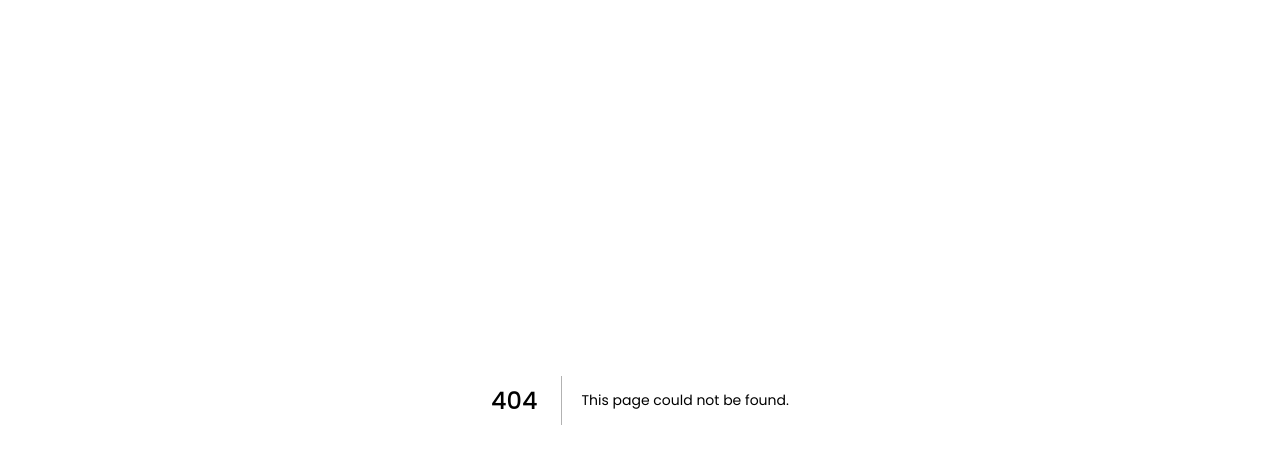
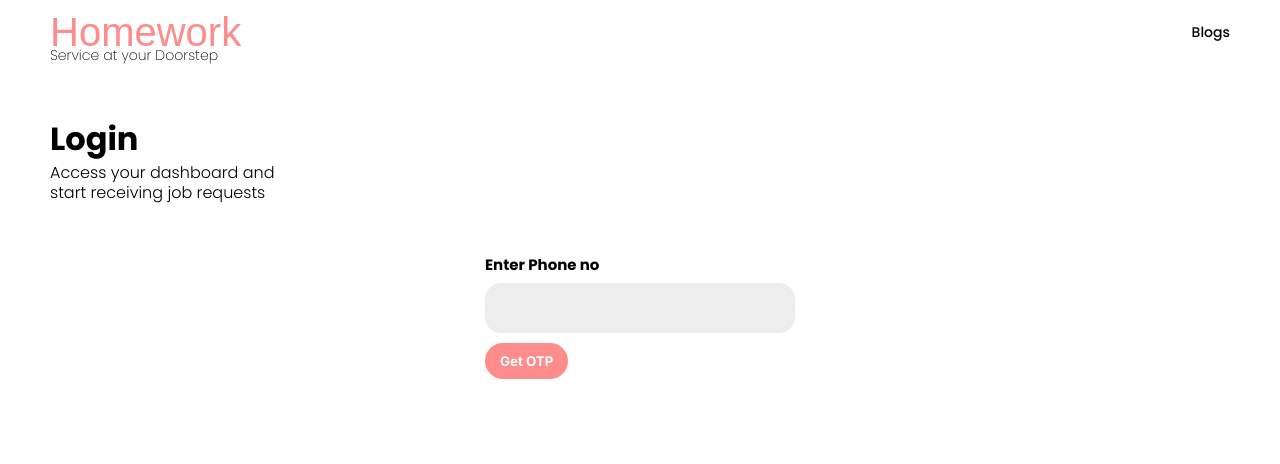
Before and after one commit to codepushed/hw_client, a Next.js app: page /professional/login in a window 1280 px wide. Before the commit this address had no page. Shown: the top 464 px of the page. Built offline with nearby package versions, Linux system fonts and the light colour scheme; a web font is replaced by a local one.

Commit message:
prof - login

```diff
--- a/pages/professional/index.jsx
+++ b/pages/professional/index.jsx
@@ -2,9 +2,10 @@ import React from "react";
 
 import Header from "../../components/Header";
 import JobCard from "../../components/Card/JobCard";
-import Footer from "../../components/Footer";
+import Footer from '../../components/Footer'
 
 import { staticJobCard } from "../../Static";
+
 
 const Professional = () => {
   return (
--- /dev/null
+++ b/pages/professional/login.jsx
@@ -0,0 +1,26 @@
+import React from "react";
+
+import Header from "../../components/Header";
+
+const Login = () => {
+  return (
+    <div className="professionalLoginContainer">
+      <Header />
+      <div className="professionalLogin">
+        <h1>Login</h1>
+        <p>Access your dashboard and</p>
+        <p>start receiving job requests</p>
+
+        <div className="professionalLoginInput">
+          <div className="professionalLoginInputSection">
+            <h3>Enter Phone no</h3>
+            <input type="text" />
+            <button className="basicRoundedButton profOtpbtn">Get OTP</button>
+          </div>
+        </div>
+      </div>
+    </div>
+  );
+};
+
+export default Login;
--- a/styles/scss/pages/_login.scss
+++ b/styles/scss/pages/_login.scss
@@ -76,9 +76,8 @@
   font-weight: 300;
 }
 
-
 .loginLeftContentSignupPara > span {
-  color: #FF8C8C;
+  color: #ff8c8c;
   margin-left: 5px;
   font-weight: 500;
 }
@@ -92,3 +91,55 @@
 .loginAlternative {
   margin: 20px 0;
 }
+
+.professionalLoginContainer {
+  width: 100%;
+  height: 100vh;
+}
+
+.professionalLogin {
+  padding: 10px 50px;
+  margin-top: 50px;
+}
+
+.professionalLoginInput {
+  width: 100%;
+  display: flex;
+  align-items: center;
+  justify-content: flex-start;
+  flex-direction: column;
+  text-align: start;
+  margin-top: 50px;
+}
+
+.professionalLoginInputSection > input {
+  border: none;
+  border-radius: 16px;
+  background-color: #ededed;
+  outline: none;
+  width: 300px;
+  height: 50px;
+  padding-left: 10px;
+}
+
+.professionalLoginInputSection {
+  flex-direction: column;
+  display: flex;
+  align-items: flex-start;
+}
+
+.professionalLoginInputSection > h3 {
+  font-size: 15px;
+  margin-bottom: 7px;
+}
+
+.profOtpbtn {
+  border-radius: 50px !important;
+  margin-top: 10px;
+}
+
+.professionalLogin > p {
+  color: #000;
+  font-weight: 300;
+  line-height: 20px;
+}
```
Lines whose indentation alone changed are shown as unchanged.
